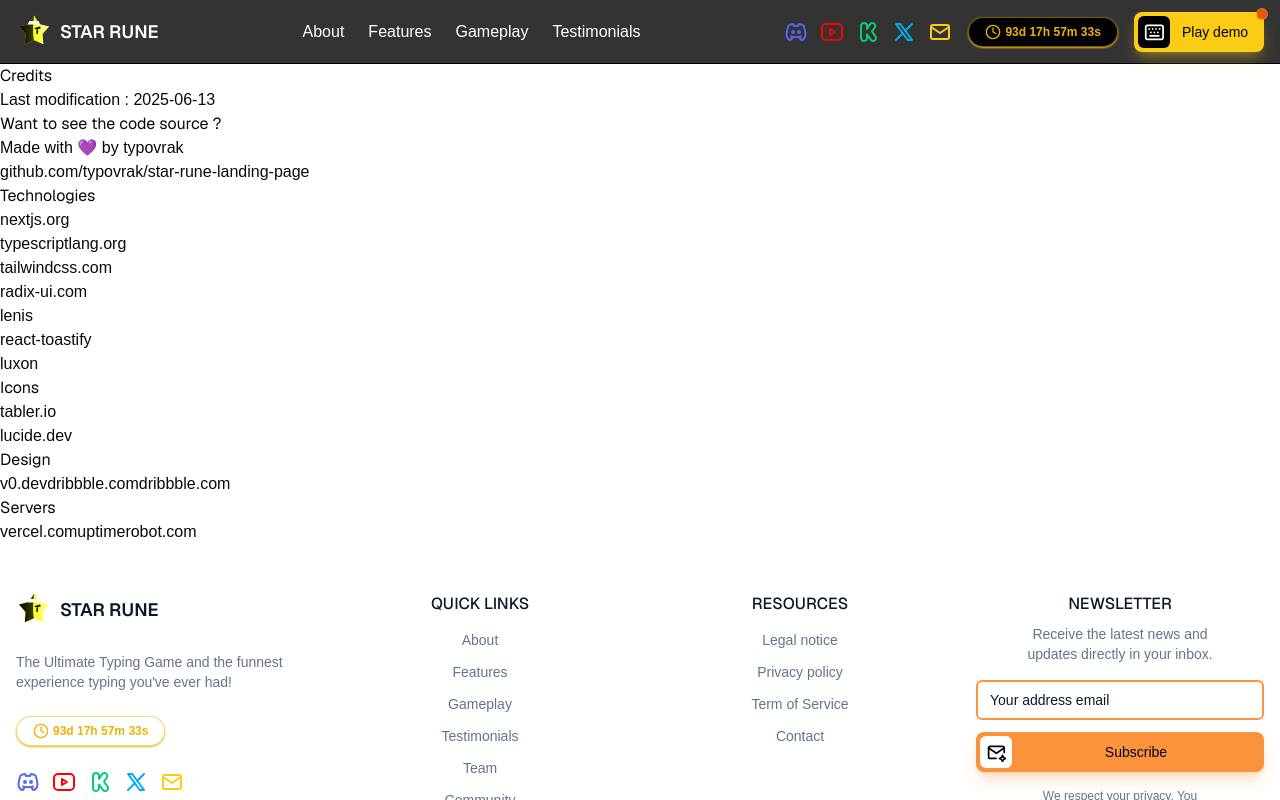
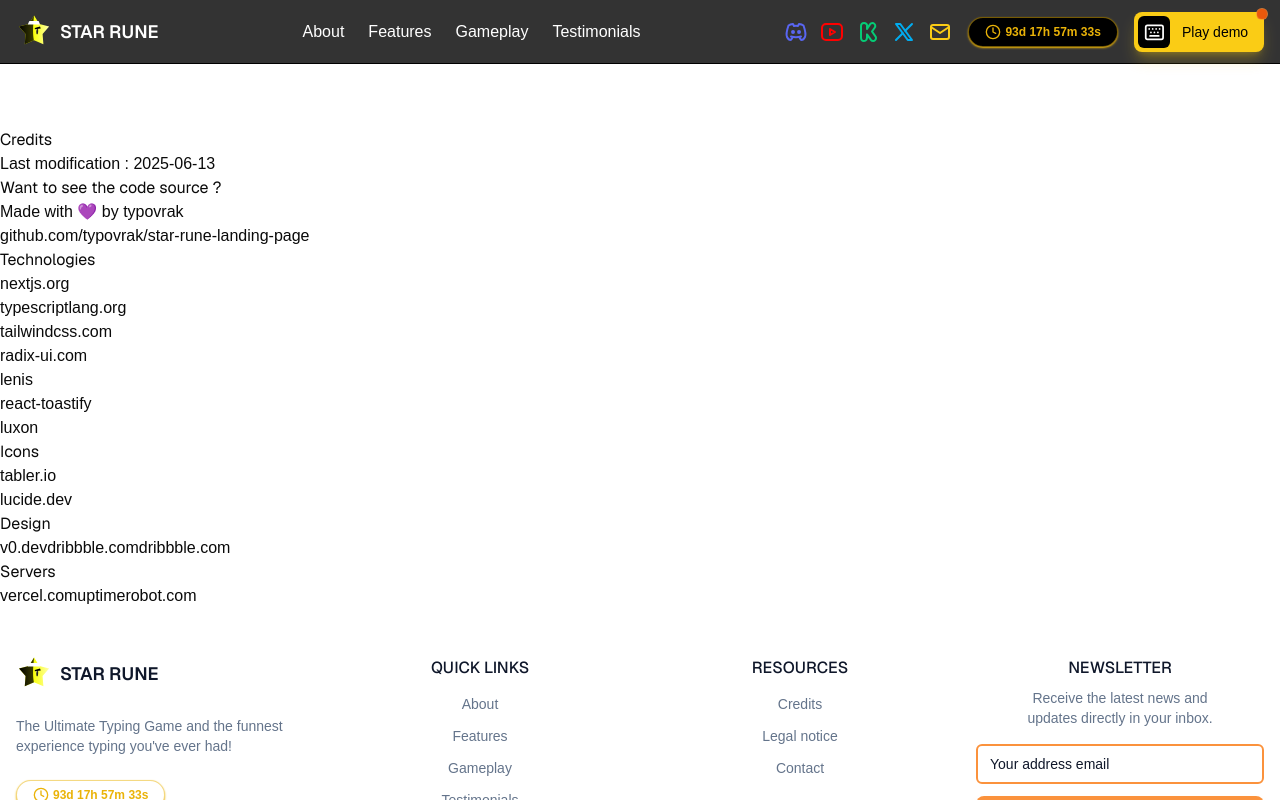
Before and after one commit to typovrak/star-rune-landing-page, a Next.js app: page /credits in a window 1280 px wide. Shown: the top 800 px of the page. Built offline with nearby package versions, Linux system fonts and the light colour scheme; a web font is replaced by a local one.

Commit message:
add <ResourcePage>

```diff
--- a/app/credits/page.tsx
+++ b/app/credits/page.tsx
@@ -5,6 +5,7 @@
 import ExternalLink from "@/components/external-link";
 import Header from "@/components/header";
 import Footer from "@/components/footer";
+import ResourcePage from "@/layouts/resource-page";
 
 export default function Credits({ }: ICredits) {
 	return (
@@ -12,6 +13,7 @@
 			<>
 				<Header />
 
+				<ResourcePage>
 					<h1 className="mt-[var(--header-height)]">Credits</h1>
 					<time>Last modification : 2025-06-13</time>
 
@@ -76,6 +78,7 @@
 							<ExternalLink href="https://uptimerobot.com">uptimerobot.com</ExternalLink>
 						</li>
 					</ul>
+				</ResourcePage>
 
 				<Footer />
 			</>
--- a/app/legal-notice/page.tsx
+++ b/app/legal-notice/page.tsx
@@ -7,6 +7,7 @@
 import ExternalLink from "@/components/external-link";
 import Header from "@/components/header";
 import Footer from "@/components/footer";
+import ResourcePage from "@/layouts/resource-page";
 
 export default function LegalNotice({ }: ILegalNotice) {
 	return (
@@ -14,6 +15,7 @@
 			<>
 				<Header />
 
+				<ResourcePage>
 					<h1>Legal notice</h1>
 					<time>Last modification : 2025-06-13</time>
 
@@ -93,6 +95,7 @@
 					<p>
 						Subject to French law, the <Link href="/">{data.domain}</Link> website is governed by Law No. 2004-575 of 21 June 2004 on confidence in the digital economy, Article L.335-2 of the Intellectual Property Code and the Data Protection and Freedoms Act of 6 January 1978 as amended.
 					</p>
+				</ResourcePage>
 
 				<Footer />
 			</>
--- a/blocks/block-hero.tsx
+++ b/blocks/block-hero.tsx
@@ -11,8 +11,6 @@
   return (
     <section
       className="relative group w-full min-h-[calc(100vh-var(--header-height))] mt-[var(--header-height)] flex items-center overflow-hidden"
-      data-appear={true}
-      data-appear-once={true}
     >
       <div className="absolute inset-0" >
         <Image
--- a/components/feedback-wall.tsx
+++ b/components/feedback-wall.tsx
@@ -117,7 +117,6 @@
 					return;
 				}
 
-				console.log(animationFrameId.current)
 				if (animationFrameId.current) {
 					cancelAnimationFrame(animationFrameId.current);
 					animationFrameId.current = null;
--- a/components/footer.tsx
+++ b/components/footer.tsx
@@ -9,25 +9,6 @@
 import ExternalLink from "@/components/external-link";
 
 export default function Footer({ }: IFooter) {
-
-	const externalLinks = [
-		{
-			url: "https://mscholz.dev/projet/10-astrofolio",
-			title: "Legal notice",
-		},
-		{
-			url: "https://mscholz.dev/projet/09-kevin-tresor",
-			title: "Privacy policy",
-		},
-		{
-			url: "https://mscholz.dev/projet/08-kt-sport-design",
-			title: "Term of Service",
-		},
-		{
-			url: `mailto:${data.email}`,
-			title: "Contact",
-		},
-	];
 
 	return (
 		<footer className="w-full bg-white py-8 md:py-12">
@@ -69,7 +50,7 @@
 							className="flex flex-col text-sm mx-auto max-w-[150px]"
 							linkClassName="text-slate-500 py-1.5 text-center hover:scale-[120%] hover:text-slate-900"
 							aspectColumn={true}
-							externalLinks={externalLinks}
+							resourceLinks={data.resourceLinks}
 						/>
 					</div>
 
@@ -85,7 +66,6 @@
 				<div className="relative mt-8 pt-8 text-center text-base text-slate-500">
 					<Hr />
 
-					{/* TODO: mscholz.dev credits */}
 					<p>
 						Made with 💜 by <ExternalLink
 							href={data.developer.url}
--- a/components/header.tsx
+++ b/components/header.tsx
@@ -73,7 +73,6 @@
 		<header
 			ref={headerRef}
 			className={`group dark fixed hide-header-transition ${hideHeader} z-50 h-header w-full border-b ${borderDark} ${bgDark} backdrop-blur ${bgBackdropDark}`}
-			data-appear={true}
 		>
 			<div className="container h-full flex items-center justify-between px-4">
 				<BrandTitle />
--- a/components/quick-links.tsx
+++ b/components/quick-links.tsx
@@ -4,7 +4,7 @@
 import data from "@/utils/data";
 import ExternalLink from "@/components/external-link";
 
-export default function QuickLinks({ className, floatClassName, linkClassName, aspectColumn, hiddenLinksDesktop, handleCloseMobileMenu, externalLinks }: IQuickLinks) {
+export default function QuickLinks({ className, floatClassName, linkClassName, aspectColumn, hiddenLinksDesktop, handleCloseMobileMenu, resourceLinks }: IQuickLinks) {
 
 	const navRef = useRef<HTMLDivElement>(null);
 
@@ -39,30 +39,12 @@
 		<nav ref={navRef} className={`relative${className ? ` ${className}` : ""}`}>
 			<span className={`absolute ${aspectColumn ? "-inset-x-1" : "-inset-y-1"} shadow-yellow-400/30 shadow-xl bg-yellow-400 opacity-0 transition-all duration-300 -z-1 pointer-events-none${floatClassName ? ` ${floatClassName}` : ""}`}></span>
 
-			{externalLinks ?
-				<>
-					{externalLinks.map(({ url, title }, index) => (
-						<ExternalLink
-							key={url}
-							href={url}
-							className={`relative duration-300 transition-all hover:rotate-cta ${hiddenLinksDesktop?.includes(index) ? " hidden 2xl:inline" : ""}${linkClassName ? ` ${linkClassName}` : ""}`}
-							// @ts-ignore
-							onMouseEnter={(e: any) => handleNavHover(e, true, index)}
-							onMouseOut={(e: any) => handleNavHover(e, false, index)}
-							onTouchStart={(e: any) => handleNavHover(e, true, index)}
-							onTouchEnd={(e: any) => handleNavHover(e, false, index)}
-							onClick={handleCloseMobileMenu}
-						>
-							{title}
-						</ExternalLink>
-					))}
-				</>
-				:
-				<>
-					{data.homeLinks.map(({ id, title }, index) => (
+			{(
+				resourceLinks ? data.resourceLinks : data.homeLinks
+			).map((link, index) => (
 				<Link
-							key={id}
-							href={`#${id}`}
+					key={link.id}
+					href={"url" in link ? link.url : `#${link.id}`}
 					prefetch={false}
 					className={`relative duration-300 transition-all hover:rotate-cta ${hiddenLinksDesktop?.includes(index) ? " hidden 2xl:inline" : ""}${linkClassName ? ` ${linkClassName}` : ""}`}
 					// @ts-ignore
@@ -72,11 +54,9 @@
 					onTouchEnd={(e: any) => handleNavHover(e, false, index)}
 					onClick={handleCloseMobileMenu}
 				>
-							{title}
+					{link.title}
 				</Link>
 			))}
-				</>
-			}
 		</nav>
 	)
 }
--- /dev/null
+++ b/layouts/resource-page.tsx
@@ -0,0 +1,9 @@
+import type { IResourcePage } from "@/utils/types";
+
+export default function ResourcePage({ children }: IResourcePage) {
+	return (
+		<section className="container mt-[var(--header-height)]">
+			{children}
+		</section>
+	)
+}
--- a/layouts/section-wrapper.tsx
+++ b/layouts/section-wrapper.tsx
@@ -7,8 +7,6 @@
 		<section
 			id={id}
 			className={`group w-full py-16 md:py-24 lg:py-32 relative overflow-hidden${className ? ` ${className}` : ''}`}
-			data-appear={true}
-			data-appear-threshold={dataAppearThreshold}
 		>
 			<div className="container px-4 relative">
 				<SectionHeader
--- a/utils/data.ts
+++ b/utils/data.ts
@@ -58,4 +58,23 @@
 			title: "Community",
 		},
 	],
+
+
+	resourceLinks: [
+		{
+			id: 0,
+			url: "/credits",
+			title: "Credits",
+		},
+		{
+			id: 1,
+			url: "/legal-notice",
+			title: "Legal notice",
+		},
+		{
+			id: 2,
+			url: `mailto:starrunecompany@gmail.com`,
+			title: "Contact",
+		},
+	]
 }
```
Also changed, not shown: utils/types.ts (+6 -1 lines). Lines whose indentation alone changed are shown as unchanged.
